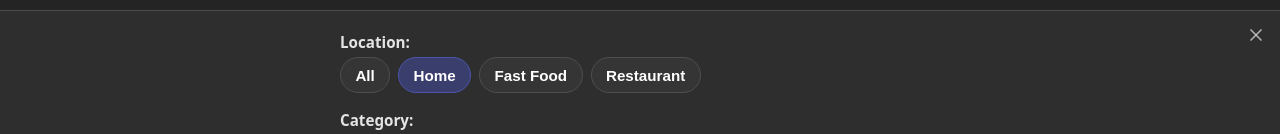
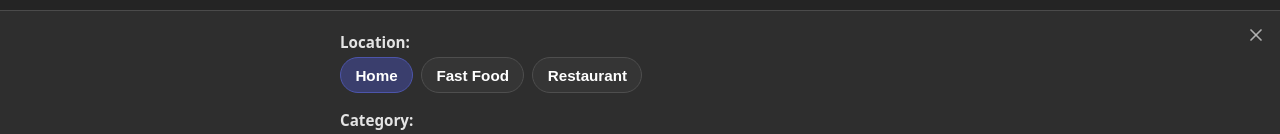
Before and after one commit to travishoki/food-cards, a React (Vite) app: page / in a window 1280 px wide. Both pictures are taken after a click on the button 574 px from the left and 130 px from the top of the page. Shown: the part 151-285 px from the top of the page. Built offline with nearby package versions, Linux system fonts and the light colour scheme; no server answers; the database is empty.

Commit message:
remove All from location

```diff
--- a/src/FoodsPage/Toolbar/LocationFilter.tsx
+++ b/src/FoodsPage/Toolbar/LocationFilter.tsx
@@ -19,13 +19,10 @@ type Option = {
 	value: Location | null;
 };
 
-const OPTIONS: Option[] = [
-	{ label: "All", value: null },
-	...LOCATION_ORDER.map((loc) => ({
-		label: LOCATION_DATA[loc].label,
-		value: loc,
-	})),
-];
+const OPTIONS: Option[] = LOCATION_ORDER.map((loc) => ({
+	label: LOCATION_DATA[loc].label,
+	value: loc,
+}));
 
 export const LocationFilter = ({ onChange, value }: LocationFilterProps) => (
 	<FilterSection label="Location:">
```
